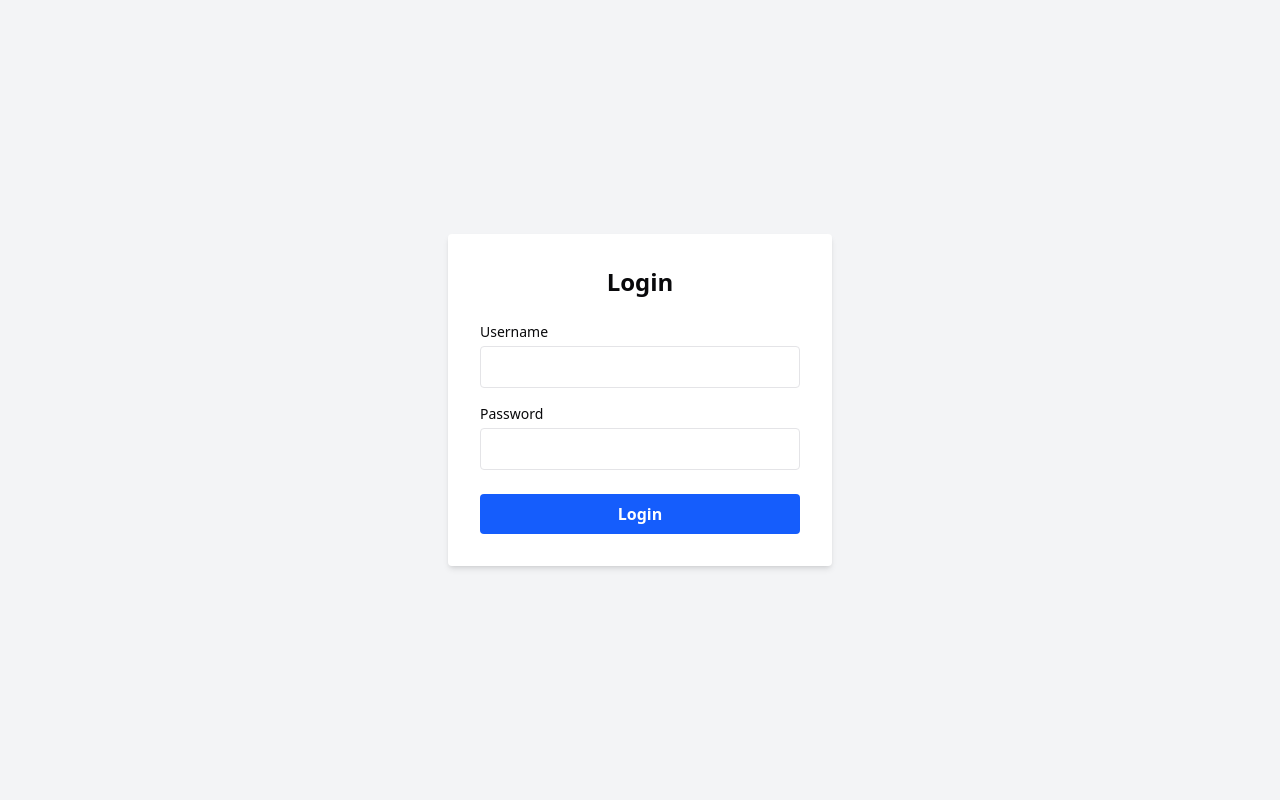
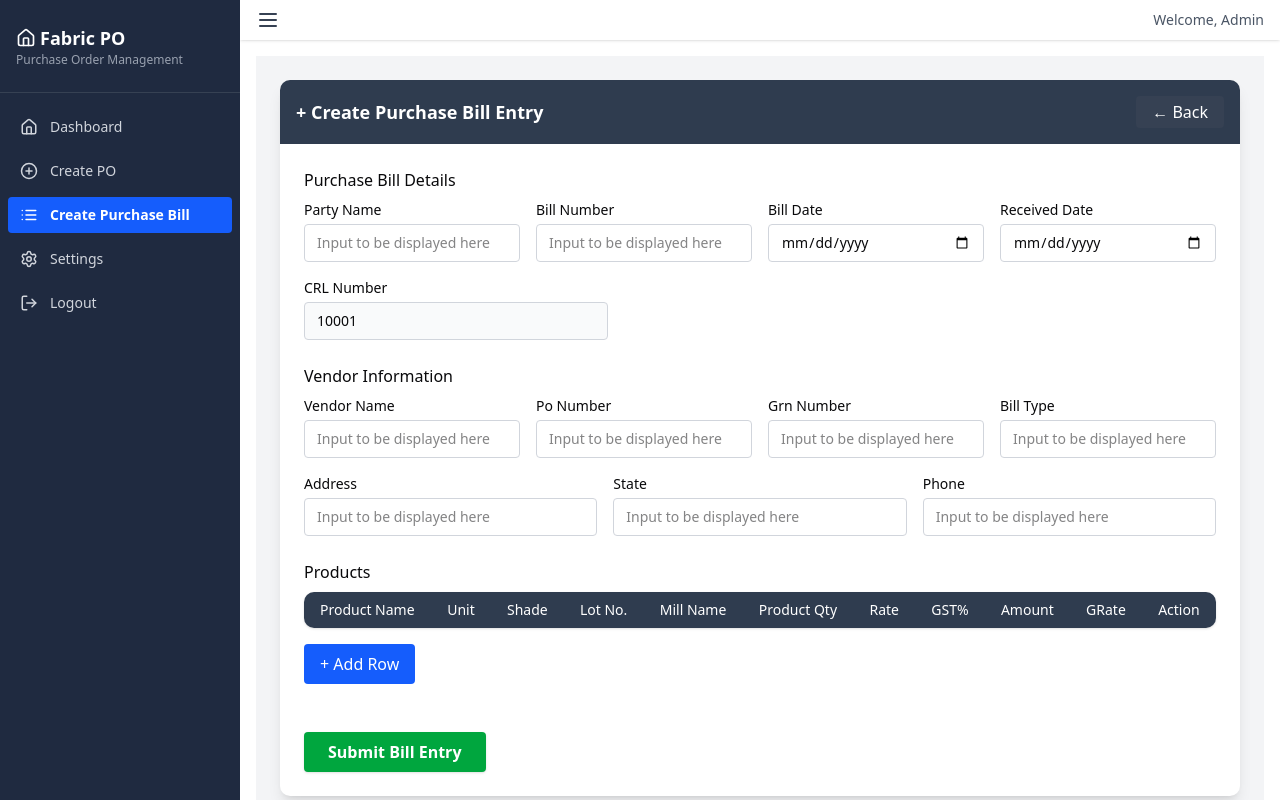
Before and after one commit to Ignito-Corporation/Textile-Admin-Panel, a React (Vite) app: page /create-purchase-bill in a window 1280 px wide. Before the commit this address led to /. Built offline with nearby package versions, Linux system fonts and the light colour scheme; sample sign-in values are in the browser's storage.

Commit message:
Create New Purchase Bill Entry form

```diff
--- a/src/App.jsx
+++ b/src/App.jsx
@@ -13,7 +13,7 @@ import Dashboard from "./pages/Dashboard";
 import AllPOs from "./pages/TotalPos";
 import BillEntry from "./pages/BillEnteryPurchase";
 import CreatePO from "./pages/CreatePO"
-
+import CreateBillEntry from "./pages/CreateBillEntry";
 
 const AppWrapper = () => {
   const [isAuthenticated, setIsAuthenticated] = useState(
@@ -54,6 +54,13 @@ const AppWrapper = () => {
         <Route index element={<CreatePO />} />
       </Route>
 
+      <Route
+       path="/create-purchase-bill"
+       element={isAuthenticated ? <Layout /> : <Navigate to="/" replace />}
+      >
+       <Route index element={<CreateBillEntry />} />
+      </Route>
+
       {/* Catch-all */}
       < Route path="*" element={< Navigate to="/" replace />} />
     </Routes >
--- a/src/components/Navbar.jsx
+++ b/src/components/Navbar.jsx
@@ -12,8 +12,8 @@ import { NavLink, useLocation } from 'react-router-dom';
 const menuItems = [
   { icon: <Home size={18} />, label: 'Dashboard', to: '/dashboard' },
   { icon: <PlusCircle size={18} />, label: 'Create PO', to: '/create-po' },
-  { icon: <List size={18} />, label: 'Create Purchase Bill', to: '/dashboard/Create_Purchase_Bill' },
-  { icon: <Settings size={18} />, label: 'Settings', to: '/dashboard/settings' },
+  { icon: <List size={18} />, label: 'Create Purchase Bill', to: '/create-purchase-bill' },
+  { icon: <Settings size={18} />, label: 'Settings', to: '/settings' },
   { icon: <LogOut size={18} />, label: 'Logout', to: '/logout' },
 ];
 
--- /dev/null
+++ b/src/pages/CreateBillEntry.jsx
@@ -0,0 +1,274 @@
+import React, { useState, useEffect } from "react";
+
+const vendorData = {
+  "PO-202507-214": {
+    vendorName: "ABC Textile Mills",
+    address: "123 Cotton St, Mumbai",
+    state: "Maharashtra",
+    phone: "022-12345678",
+    products: [
+      { productName: "Cotton Roll", unit: "kg", qty: 100, rate: 200, gst: "5%" },
+      { productName: "Cotton Sheet", unit: "m", qty: 50, rate: 300, gst: "12%" },
+    ],
+  },
+  "PO-202507-215": {
+    vendorName: "Premium Cotton Suppliers",
+    address: "45 Silk Rd, Delhi",
+    state: "Delhi",
+    phone: "011-87654321",
+    products: [
+      { productName: "Premium Cotton", unit: "kg", qty: 200, rate: 250, gst: "5%" },
+    ],
+  },
+  "PO-202507-216": {
+    vendorName: "Silk Weavers Ltd",
+    address: "78 Weave Ave, Chennai",
+    state: "Tamil Nadu",
+    phone: "044-11223344",
+    products: [
+      { productName: "Silk Roll", unit: "kg", qty: 120, rate: 500, gst: "18%" },
+      { productName: "Silk Yarn", unit: "m", qty: 90, rate: 450, gst: "12%" },
+    ],
+  },
+};
+
+export default function CreateBillEntry() {
+  const [crlCounter, setCrlCounter] = useState(10001);
+  const [form, setForm] = useState({
+    partyName: "",
+    billNumber: "",
+    billDate: "",
+    receivedDate: "",
+    crlNumber: "",
+    vendorName: "",
+    poNumber: "",
+    grnNumber: "",
+    billType: "",
+    address: "",
+    state: "",
+    phone: "",
+  });
+
+  const [products, setProducts] = useState([]);
+
+  useEffect(() => {
+    setForm(f => ({ ...f, crlNumber: crlCounter }));
+  }, [crlCounter]);
+
+  useEffect(() => {
+    const info = vendorData[form.poNumber];
+    if (info) {
+      setForm(f => ({
+        ...f,
+        vendorName: info.vendorName,
+        address: info.address,
+        state: info.state,
+        phone: info.phone,
+      }));
+      setProducts(
+        info.products.map((p, idx) => {
+          const amount = p.qty * p.rate;
+          const gstPercent = parseFloat(p.gst);
+          const gRate = ((amount * gstPercent) / 100).toFixed(2);
+          return {
+            id: idx + 1,
+            ...p,
+            shade: "",
+            lot: "",
+            mill: "",
+            amount: amount.toFixed(2),
+            gRate,
+          };
+        })
+      );
+    }
+  }, [form.poNumber]);
+
+  const handleFormChange = (field, val) => {
+    setForm(f => ({ ...f, [field]: val }));
+  };
+
+  const addRow = () => {
+    setProducts(ps => [
+      ...ps,
+      {
+        id: ps.length + 1,
+        productName: "",
+        unit: "",
+        shade: "",
+        lot: "",
+        mill: "",
+        qty: 1,
+        rate: 0,
+        gst: "18%",
+        amount: 0,
+        gRate: 0,
+      },
+    ]);
+  };
+
+  const removeRow = id => {
+    setProducts(ps => (ps.length > 1 ? ps.filter(p => p.id !== id) : ps));
+  };
+
+  const updateProduct = (id, field, val) => {
+    setProducts(ps =>
+      ps.map(p => {
+        if (p.id !== id) return p;
+        const updated = { ...p, [field]: field === "qty" || field === "rate" ? Number(val) : val };
+        updated.amount = (updated.qty * updated.rate).toFixed(2);
+        const gstPercent = parseFloat(updated.gst);
+        updated.gRate = ((updated.qty * updated.rate * gstPercent) / 100).toFixed(2);
+        return updated;
+      })
+    );
+  };
+
+  const handleSubmit = () => {
+    console.log("Submitted Data:", { form, products });
+    alert("Form submitted. Check console for data.");
+  };
+
+  return (
+    <div className="min-h-screen bg-gray-100 p-6">
+      <div className="bg-white rounded-lg shadow-lg overflow-hidden">
+        <div className="bg-[#2f3c4f] text-white p-4 flex justify-between items-center">
+          <h1 className="text-lg font-semibold">+ Create Purchase Bill Entry</h1>
+          <button className="bg-gray-700 hover:bg-gray-600 text-white px-4 py-1 rounded">← Back</button>
+        </div>
+
+        <div className="p-6 space-y-6">
+          {/* Form Sections */}
+
+          <section>
+            <h2 className="font-medium mb-2">Purchase Bill Details</h2>
+            <div className="grid grid-cols-4 gap-4 mb-4">
+              {[
+                "partyName",
+                "billNumber",
+                "billDate",
+                "receivedDate",
+              ].map(field => (
+                <div key={field}>
+                  <label className="block text-sm mb-1">
+                    {field.replace(/([A-Z])/g, " $1").replace(/^./, s => s.toUpperCase())}
+                  </label>
+                  <input
+                    type={field.toLowerCase().includes("date") ? "date" : "text"}
+                    value={form[field]}
+                    onChange={e => handleFormChange(field, e.target.value)}
+                    className="w-full border border-gray-300 rounded px-3 py-2 text-sm"
+                    placeholder="Input to be displayed here"
+                  />
+                </div>
+              ))}
+            </div>
+            <div className="w-1/3">
+              <label className="block text-sm mb-1">CRL Number</label>
+              <input
+                type="text"
+                value={form.crlNumber}
+                readOnly
+                className="w-full border border-gray-300 rounded px-3 py-2 text-sm bg-gray-50"
+              />
+            </div>
+          </section>
+
+          <section>
+            <h2 className="font-medium mb-2">Vendor Information</h2>
+            <div className="grid grid-cols-4 gap-4 mb-4">
+              {["vendorName", "poNumber", "grnNumber", "billType"].map(field => (
+                <div key={field}>
+                  <label className="block text-sm mb-1">
+                    {field.replace(/([A-Z])/g, " $1").replace(/^./, s => s.toUpperCase())}
+                  </label>
+                  <input
+                    type="text"
+                    value={form[field]}
+                    onChange={e => handleFormChange(field, e.target.value)}
+                    className="w-full border border-gray-300 rounded px-3 py-2 text-sm"
+                    placeholder="Input to be displayed here"
+                  />
+                </div>
+              ))}
+            </div>
+            <div className="grid grid-cols-3 gap-4">
+              {["address", "state", "phone"].map(field => (
+                <div key={field}>
+                  <label className="block text-sm mb-1">
+                    {field.replace(/([A-Z])/g, " $1").replace(/^./, s => s.toUpperCase())}
+                  </label>
+                  <input
+                    type="text"
+                    value={form[field]}
+                    onChange={e => handleFormChange(field, e.target.value)}
+                    className="w-full border border-gray-300 rounded px-3 py-2 text-sm"
+                    placeholder="Input to be displayed here"
+                  />
+                </div>
+              ))}
+            </div>
+          </section>
+
+          <section>
+            <h2 className="font-medium mb-2">Products</h2>
+            <div className="overflow-x-auto bg-white shadow rounded-lg">
+              <table className="w-full text-sm text-left">
+                <thead className="bg-[#2f3c4f] text-white">
+                  <tr>
+                    {["Product Name", "Unit", "Shade", "Lot No.", "Mill Name", "Product Qty", "Rate", "GST%", "Amount", "GRate", "Action"].map(
+                      h => (
+                        <th key={h} className="px-4 py-2 font-medium">
+                          {h}
+                        </th>
+                      )
+                    )}
+                  </tr>
+                </thead>
+                <tbody>
+                  {products.map(row => (
+                    <tr key={row.id} className="even:bg-gray-50">
+                      {["productName", "unit", "shade", "lot", "mill", "qty", "rate", "gst", "amount", "gRate"].map(field => (
+                        <td key={field} className="px-3 py-2">
+                          <input
+                            type={field === "qty" || field === "rate" ? "number" : "text"}
+                            value={row[field]}
+                            readOnly={field === "amount" || field === "gRate"}
+                            onChange={e => updateProduct(row.id, field, e.target.value)}
+                            className={`w-full border border-gray-300 rounded px-2 py-1 text-sm ${
+                              field === "amount" || field === "gRate" ? "bg-gray-100" : ""
+                            }`}
+                          />
+                        </td>
+                      ))}
+                      <td className="px-3 py-2">
+                        <button onClick={() => removeRow(row.id)} className="text-red-500 hover:underline">
+                          Remove
+                        </button>
+                      </td>
+                    </tr>
+                  ))}
+                </tbody>
+              </table>
+            </div>
+            <button
+              onClick={addRow}
+              className="mt-4 bg-blue-600 hover:bg-blue-700 text-white px-4 py-2 rounded"
+            >
+              + Add Row
+            </button>
+          </section>
+
+          <div className="pt-6">
+            <button
+              onClick={handleSubmit}
+              className="bg-green-600 hover:bg-green-700 text-white font-semibold px-6 py-2 rounded shadow"
+            >
+              Submit Bill Entry
+            </button>
+          </div>
+        </div>
+      </div>
+    </div>
+  );
+}
```
